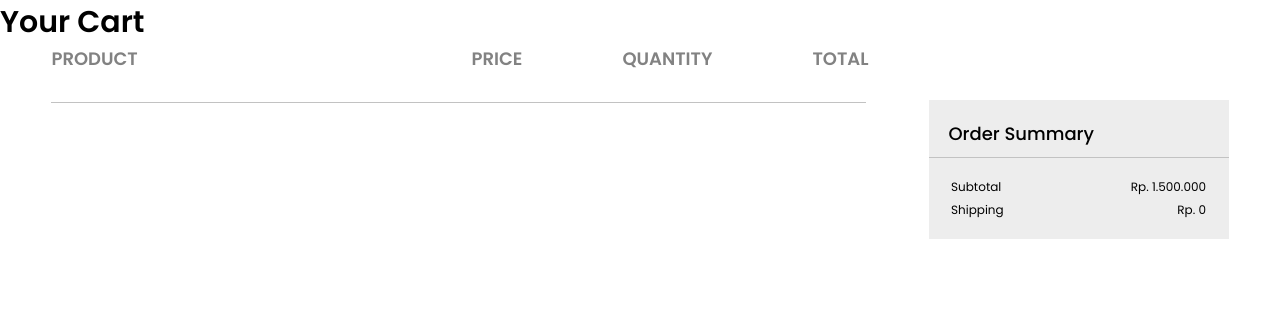
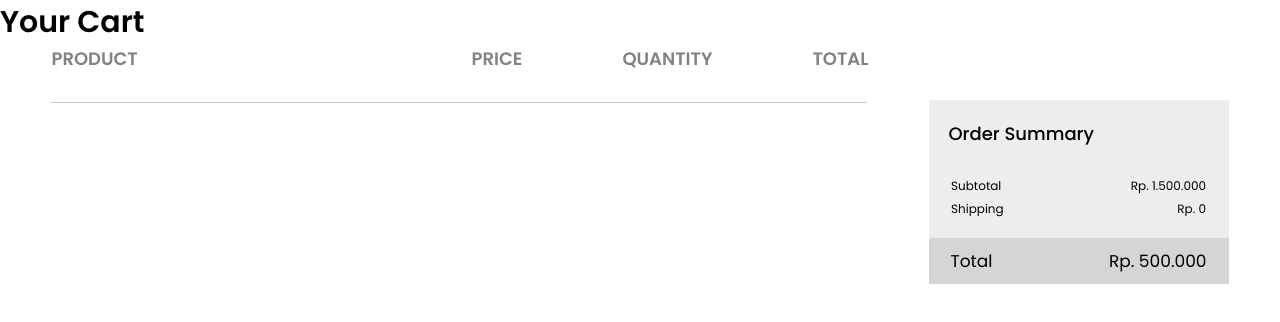
Before and after one commit to pandutria/Earthly, a React (Vite) app in the folder frontend/: page /main/customer/cart in a window 1280 px wide. Shown: the top 322 px of the page. Built offline with nearby package versions, Linux system fonts and the light colour scheme; a web font is replaced by a local one.

Commit message:
first commit

```diff
--- a/frontend/src/pages/customer/Cart/Cart.css
+++ b/frontend/src/pages/customer/Cart/Cart.css
@@ -158,6 +158,7 @@ html {
   flex-direction: column;
   background-color: #EDEDED;
   width: 300px;
+  height: 180px;
 }
 
 .cart-section .cart-summary .cart-order h1 {
@@ -188,3 +189,18 @@ html {
   margin: 0 auto;
   padding: 0 0px; /* Optional: Add padding for better spacing */
 }
+
+.cart-section .cart-summary .cart-order .cart-order-total {
+  display: flex;
+  flex-direction: row;
+  justify-content: space-between;
+  background-color: #D5D5D5;
+  padding: 10px 22px;
+
+}
+
+.cart-section .cart-summary .cart-order .cart-order-total h2{
+ font-family: var(--poppins-regular);
+  font-weight: 400;
+  font-size: 17px;
+}
--- a/frontend/src/pages/customer/Cart/Cart.jsx
+++ b/frontend/src/pages/customer/Cart/Cart.jsx
@@ -89,6 +89,10 @@ const Cart = () => {
                 <p>Rp. 0</p>
               </div>
             </div>
+            <div className="cart-order-total">
+              <h2>Total</h2>
+              <h2>Rp. 500.000</h2>
+            </div>
           </div>
         </div>
       </div>
```
